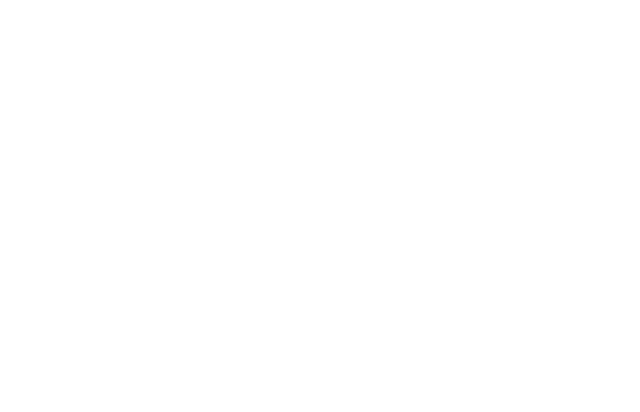
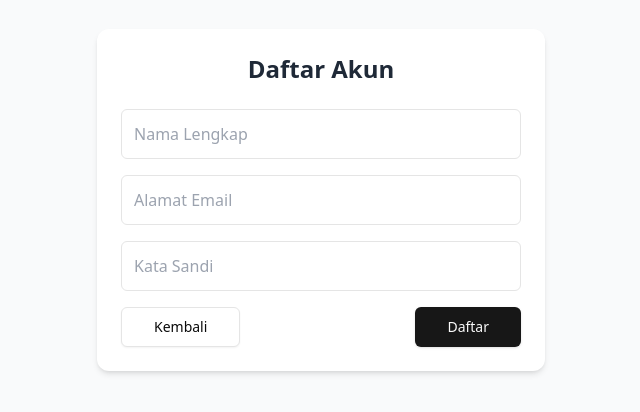
Before and after one commit to fauzanashshidiq/financial-tracker, a React (Vite) app in the folder frontend-vite/: page /register in a window 1280 px wide. Before the commit this address had no page. Shown: the part 200-612 px from the top of the page, without its empty margins (319-959 px from the left). Built offline with nearby package versions, Linux system fonts and the light colour scheme.

Commit message:
feat(register): create a register page

```diff
--- a/frontend-vite/package.json
+++ b/frontend-vite/package.json
@@ -11,6 +11,7 @@
   },
   "dependencies": {
     "@radix-ui/react-slot": "^1.2.4",
+    "axios": "^1.13.2",
     "class-variance-authority": "^0.7.1",
     "clsx": "^2.1.1",
     "lucide-react": "^0.556.0",
--- a/frontend-vite/src/App.jsx
+++ b/frontend-vite/src/App.jsx
@@ -1,12 +1,13 @@
 import { Routes, Route } from "react-router-dom";
 import LandingPage from "@/pages/LandingPage";
+import RegisterPage from "@/pages/RegisterPage";
 
 function App() {
   return (
     <Routes>
       <Route path="/" element={<LandingPage />} />
-      {/* <Route path="/register" element={<Register />} />
-      <Route path="/login" element={<Login />} />
+      <Route path="/register" element={<RegisterPage />} />
+      {/* <Route path="/login" element={<Login />} />
       <Route
         path="/dashboard"
         element={
--- /dev/null
+++ b/frontend-vite/src/api/axios.js
@@ -0,0 +1,19 @@
+import axios from "axios";
+
+const api = axios.create({
+  baseURL: "http://localhost:5000",
+  headers: {
+    "Content-Type": "application/json",
+  },
+});
+
+// Interceptor: otomatis kirim token setiap request
+api.interceptors.request.use((config) => {
+  const token = localStorage.getItem("token");
+  if (token) {
+    config.headers.Authorization = `Bearer ${token}`;
+  }
+  return config;
+});
+
+export default api;
--- a/frontend-vite/src/components/layouts/Header.jsx
+++ b/frontend-vite/src/components/layouts/Header.jsx
@@ -1,8 +1,10 @@
 import React, { useState } from "react";
 import { Button } from "@/components/ui/button";
 import { X, Menu } from "lucide-react";
+import { useNavigate } from "react-router-dom";
 
 const Header = () => {
+  const navigate = useNavigate();
   const [mobileMenuOpen, setMobileMenuOpen] = useState(false);
 
   return (
@@ -18,7 +20,11 @@
           <Button variant="ghost" size="sm">
             Login
           </Button>
-          <Button size="sm" variant="default">
+          <Button
+            size="sm"
+            variant="default"
+            onClick={() => navigate("/register")}
+          >
             Get Started
           </Button>
         </div>
@@ -42,7 +48,12 @@
             <Button variant="ghost" size="sm" className="w-full text-left">
               Login
             </Button>
-            <Button size="sm" variant="default" className="w-full text-left">
+            <Button
+              size="sm"
+              variant="default"
+              className="w-full text-left"
+              onClick={() => navigate("/register")}
+            >
               Get Started
             </Button>
           </div>
--- /dev/null
+++ b/frontend-vite/src/components/ui/alert.jsx
@@ -0,0 +1,47 @@
+import * as React from "react"
+import { cva } from "class-variance-authority";
+
+import { cn } from "@/lib/utils"
+
+const alertVariants = cva(
+  "relative w-full rounded-lg border px-4 py-3 text-sm [&>svg+div]:translate-y-[-3px] [&>svg]:absolute [&>svg]:left-4 [&>svg]:top-4 [&>svg]:text-foreground [&>svg~*]:pl-7",
+  {
+    variants: {
+      variant: {
+        default: "bg-background text-foreground",
+        destructive:
+          "border-destructive/50 text-destructive dark:border-destructive [&>svg]:text-destructive",
+      },
+    },
+    defaultVariants: {
+      variant: "default",
+    },
+  }
+)
+
+const Alert = React.forwardRef(({ className, variant, ...props }, ref) => (
+  <div
+    ref={ref}
+    role="alert"
+    className={cn(alertVariants({ variant }), className)}
+    {...props} />
+))
+Alert.displayName = "Alert"
+
+const AlertTitle = React.forwardRef(({ className, ...props }, ref) => (
+  <h5
+    ref={ref}
+    className={cn("mb-1 font-medium leading-none tracking-tight", className)}
+    {...props} />
+))
+AlertTitle.displayName = "AlertTitle"
+
+const AlertDescription = React.forwardRef(({ className, ...props }, ref) => (
+  <div
+    ref={ref}
+    className={cn("text-sm [&_p]:leading-relaxed", className)}
+    {...props} />
+))
+AlertDescription.displayName = "AlertDescription"
+
+export { Alert, AlertTitle, AlertDescription }
--- /dev/null
+++ b/frontend-vite/src/pages/RegisterPage.jsx
@@ -0,0 +1,105 @@
+import React, { useState } from "react";
+import { useNavigate } from "react-router-dom";
+import { registerUser } from "@/services/authService";
+import { Button } from "@/components/ui/button";
+import { Alert, AlertTitle } from "@/components/ui/alert";
+
+export default function RegisterPage() {
+  const navigate = useNavigate();
+  const [formData, setFormData] = useState({
+    name: "",
+    email: "",
+    password: "",
+  });
+  const [error, setError] = useState("");
+
+  const handleChange = (e) => {
+    setFormData({ ...formData, [e.target.name]: e.target.value });
+  };
+
+  const validatePassword = (password) => {
+    const regex = /^(?=.*[A-Za-z])(?=.*\d)[A-Za-z\d]{8,}$/;
+    return regex.test(password);
+  };
+
+  const handleSubmit = async (e) => {
+    e.preventDefault();
+    setError("");
+
+    // Validasi password
+    if (!validatePassword(formData.password)) {
+      setError(
+        "Password minimal 8 karakter dan harus mengandung huruf dan angka."
+      );
+      return;
+    }
+
+    try {
+      const response = await registerUser(formData);
+      console.log("Register success:", response.data);
+
+      alert("Pendaftaran berhasil! Silakan login."); // Bisa ganti pakai alert shadcn juga
+      navigate("/login");
+    } catch (err) {
+      const msg =
+        "Terjadi kesalahan saat register. Email mungkin sudah digunakan.";
+      setError(msg);
+    }
+  };
+
+  return (
+    <div className="min-h-screen flex items-center justify-center bg-gray-50 dark:bg-gray-900 px-4">
+      <div className="w-full max-w-md p-6 shadow-md rounded-xl bg-white dark:bg-gray-800">
+        <h2 className="text-2xl font-semibold mb-6 text-center text-gray-800 dark:text-white">
+          Daftar Akun
+        </h2>
+
+        {error && (
+          <Alert variant="destructive" className="mb-4">
+            <AlertTitle>Error</AlertTitle>
+            {error}
+          </Alert>
+        )}
+
+        <form onSubmit={handleSubmit} className="flex flex-col gap-4">
+          <input
+            type="text"
+            name="name"
+            placeholder="Nama Lengkap"
+            value={formData.name}
+            onChange={handleChange}
+            className="w-full p-3 border rounded-md focus:outline-none focus:ring-2 focus:ring-blue-500"
+            required
+          />
+          <input
+            type="email"
+            name="email"
+            placeholder="Alamat Email"
+            value={formData.email}
+            onChange={handleChange}
+            className="w-full p-3 border rounded-md focus:outline-none focus:ring-2 focus:ring-blue-500"
+            required
+          />
+          <input
+            type="password"
+            name="password"
+            placeholder="Kata Sandi"
+            value={formData.password}
+            onChange={handleChange}
+            className="w-full p-3 border rounded-md focus:outline-none focus:ring-2 focus:ring-blue-500"
+            required
+          />
+
+          <div className="flex justify-between gap-4">
+            <Button size="lg" variant="outline" onClick={() => navigate("/")}>
+              Kembali
+            </Button>
+            <Button type="submit" size="lg" variant="default">
+              Daftar
+            </Button>
+          </div>
+        </form>
+      </div>
+    </div>
+  );
+}
--- /dev/null
+++ b/frontend-vite/src/services/authService.js
@@ -0,0 +1,9 @@
+import api from "../api/axios";
+
+export const loginUser = async (credentials) => {
+  return await api.post("/users/login", credentials);
+};
+
+export const registerUser = async (userData) => {
+  return await api.post("/users", userData);
+};
```
Also changed, not shown: 1 other file (tests, documents, lock files or other folders).
